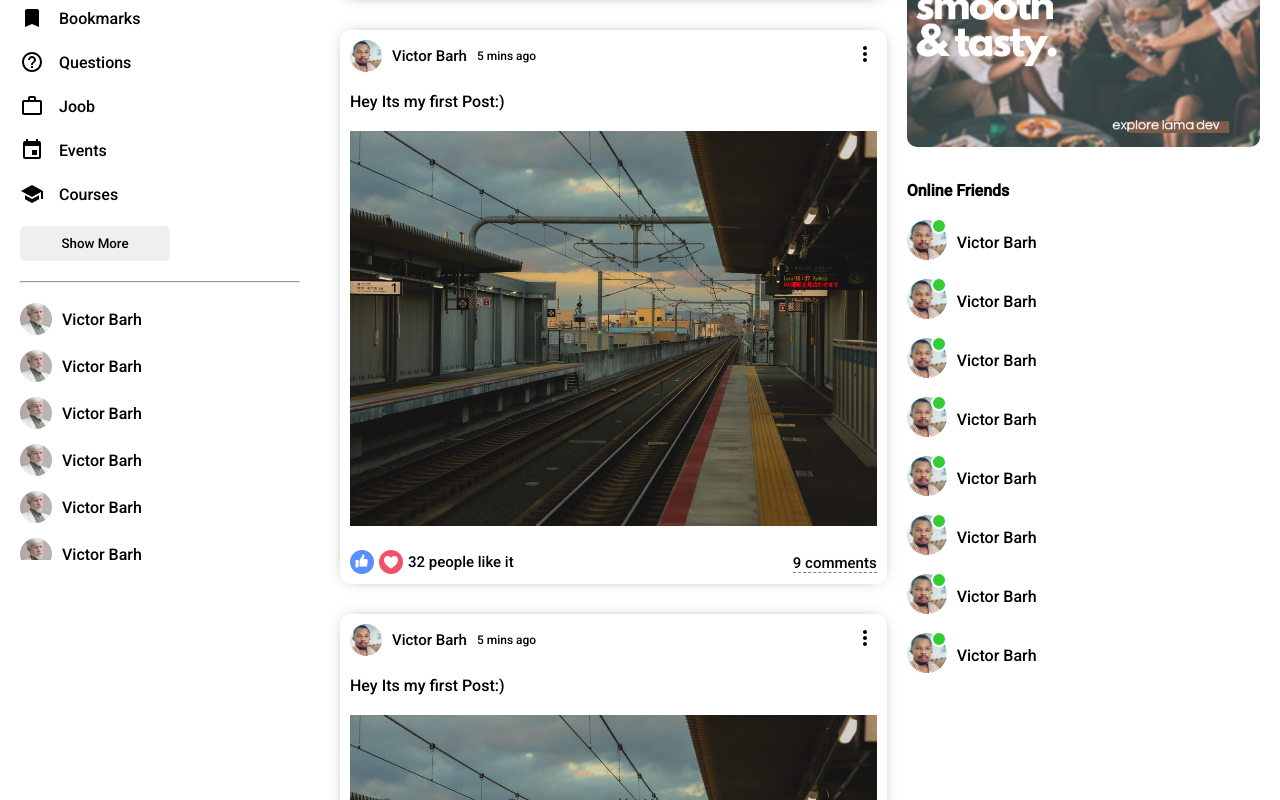
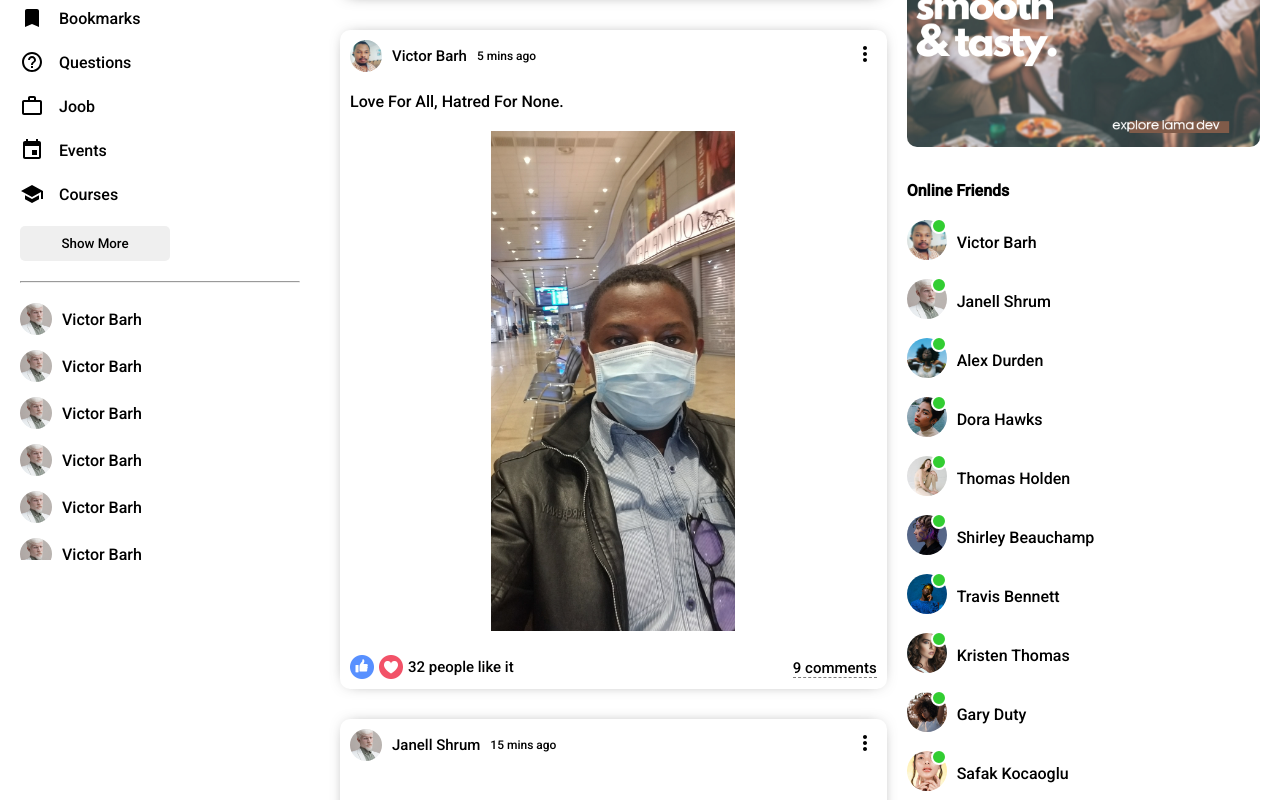
Before and after one commit to vic778/Facebook-clone, a React (Create React App) app: page / in a window 1280 px wide. Shown: the part 240-1040 px from the top of the page. Built offline with nearby package versions, Linux system fonts and the light colour scheme.

Commit message:
Get all posts, friends list from the local database

```diff
--- a/src/components/Feed.js
+++ b/src/components/Feed.js
@@ -1,6 +1,7 @@
 import React from 'react';
 import '../styles/FeedStyle.css';
 import Post from './Post';
+import { Posts } from '../dummyData';
 import Share from './Share';
 
 const Feed = () => {
@@ -8,10 +9,9 @@
         <div className='feed'>
             <div className="feedWrapper">
                 <Share />
-                <Post />
-                <Post />
-                <Post />
-                <Post />
+                {Posts.map((p) => (
+                    <Post key={p.id} post={p} />
+                ))}
             </div>
         </div>
     );
--- /dev/null
+++ b/src/components/Online.jsx
@@ -0,0 +1,22 @@
+import React from "react";
+import "../styles/OnlineStyle.css";
+
+const Online = ({user}) => {
+  return (
+    <div>
+      <li className="rightbarFriend">
+        <div className="rightbarhProfilImgContainer">
+          <img
+            src={user.profilePicture}
+            alt=""
+            className="rightbarProfilImg"
+          />
+          <span className="rightbarOnline"></span>
+        </div>
+        <span className="rightbarUserName">{user.username} </span>
+      </li>
+    </div>
+  );
+};
+
+export default Online;
--- a/src/components/Post.js
+++ b/src/components/Post.js
@@ -1,33 +1,35 @@
 import { MoreVert } from '@material-ui/icons';
 import React from 'react';
+import { Users } from '../dummyData';
 import '../styles/PostStyle.css';
 
-const Post = () => {
+const Post = ({post}) => {
+
     return (
         <div className='post'>
             <div className="postWrapper">
                 <div className="postTop">
                     <div className="postTopLeft">
-                        <img className='postProfilImg' src="assets/person/vic.jpg" alt="" />
-                        <span className="postUserName">Victor Barh</span>
-                        <span className="postDate">5 mins ago</span>
+                        <img className='postProfilImg' src={Users.filter((u) => u.id === post?.userId)[0].profilePicture} alt="" />
+                        <span className="postUserName">{Users.filter((u) => u.id === post?.userId)[0].username}</span>
+                        <span className="postDate">{post.date}</span>
                     </div>
                     <div className="postTopRight">
                         <MoreVert />
                     </div>
                 </div>
                 <div className="postCenter">
-                    <span className="postText">Hey Its my first Post:)</span>
-                    <img className='postImg' src="assets/post/1.jpeg" alt="" />
+                    <span className="postText">{post?.desc} </span>
+                    <img className='postImg' src={post.photo} alt="" />
                 </div>
                 <div className="postBottom">
                     <div className="postBottomLeft">
                         <img className="likeIcon" src="assets/like.png" alt="" />
                         <img className="likeIcon" src="assets/heart.png" alt="" />
-                        <span className="postLikeCounter">32 people like it</span>
+                        <span className="postLikeCounter">{post.like} people like it </span>
                     </div>
                     <div className="postBottomRight">
-                        <span className="postCommentText">9 comments</span>
+                        <span className="postCommentText">{post.comment} comments</span>
                     </div>
                 </div>
             </div>
--- a/src/components/Rightbar.js
+++ b/src/components/Rightbar.js
@@ -1,5 +1,7 @@
 import React from 'react';
+import { Users } from '../dummyData';
 import '../styles/RightStyle.css';
+import Online from './Online';
 
 const Rightbar = () => {
     return (
@@ -12,62 +14,9 @@
                <img className='rightbarAd' src="assets/ad.png" alt="" />
                <h4 className='rightbarTitle'>Online Friends</h4>
                <ul className="rightbarFriendList">
-                   <li className="rightbarFriend">
-                       <div className="rightbarhProfilImgContainer">
-                           <img src="assets/person/vic.jpg" alt="" className="rightbarProfilImg" />
-                           <span className='rightbarOnline'></span>
-                       </div>
-                       <span className="rightbarUserName">Victor Barh</span>
-                   </li>
-                   <li className="rightbarFriend">
-                       <div className="rightbarhProfilImgContainer">
-                           <img src="assets/person/vic.jpg" alt="" className="rightbarProfilImg" />
-                           <span className='rightbarOnline'></span>
-                       </div>
-                       <span className="rightbarUserName">Victor Barh</span>
-                   </li>
-                   <li className="rightbarFriend">
-                       <div className="rightbarhProfilImgContainer">
-                           <img src="assets/person/vic.jpg" alt="" className="rightbarProfilImg" />
-                           <span className='rightbarOnline'></span>
-                       </div>
-                       <span className="rightbarUserName">Victor Barh</span>
-                   </li>
-                   <li className="rightbarFriend">
-                       <div className="rightbarhProfilImgContainer">
-                           <img src="assets/person/vic.jpg" alt="" className="rightbarProfilImg" />
-                           <span className='rightbarOnline'></span>
-                       </div>
-                       <span className="rightbarUserName">Victor Barh</span>
-                   </li>
-                   <li className="rightbarFriend">
-                       <div className="rightbarhProfilImgContainer">
-                           <img src="assets/person/vic.jpg" alt="" className="rightbarProfilImg" />
-                           <span className='rightbarOnline'></span>
-                       </div>
-                       <span className="rightbarUserName">Victor Barh</span>
-                   </li>
-                   <li className="rightbarFriend">
-                       <div className="rightbarhProfilImgContainer">
-                           <img src="assets/person/vic.jpg" alt="" className="rightbarProfilImg" />
-                           <span className='rightbarOnline'></span>
-                       </div>
-                       <span className="rightbarUserName">Victor Barh</span>
-                   </li>
-                   <li className="rightbarFriend">
-                       <div className="rightbarhProfilImgContainer">
-                           <img src="assets/person/vic.jpg" alt="" className="rightbarProfilImg" />
-                           <span className='rightbarOnline'></span>
-                       </div>
-                       <span className="rightbarUserName">Victor Barh</span>
-                   </li>
-                   <li className="rightbarFriend">
-                       <div className="rightbarhProfilImgContainer">
-                           <img src="assets/person/vic.jpg" alt="" className="rightbarProfilImg" />
-                           <span className='rightbarOnline'></span>
-                       </div>
-                       <span className="rightbarUserName">Victor Barh</span>
-                   </li>
+                  {Users.map((u) => (
+                      <Online key={u.id} user={u} />
+                  ))}
                </ul>
            </div>
         </div>
--- /dev/null
+++ b/src/dummyData.js
@@ -0,0 +1,139 @@
+export const Users = [
+  {
+    id:1,
+    profilePicture: "assets/person/vic.jpg",
+    username: "Victor Barh",
+  },
+  {
+    id:2,
+    profilePicture: "assets/person/2.jpeg",
+    username: "Janell Shrum",
+  },
+  {
+    id:3,
+    profilePicture: "assets/person/3.jpeg",
+    username: "Alex Durden",
+  },
+  {
+    id:4,
+    profilePicture: "assets/person/4.jpeg",
+    username: "Dora Hawks",
+  },
+  {
+    id:5,
+    profilePicture: "assets/person/5.jpeg",
+    username: "Thomas Holden",
+  },
+  {
+    id:6,
+    profilePicture: "assets/person/6.jpeg",
+    username: "Shirley Beauchamp",
+  },
+  {
+    id:7,
+    profilePicture: "assets/person/7.jpeg",
+    username: "Travis Bennett",
+  },
+  {
+    id:8,
+    profilePicture: "assets/person/8.jpeg",
+    username: "Kristen Thomas",
+  },
+  {
+    id:9,
+    profilePicture: "assets/person/9.jpeg",
+    username: "Gary Duty",
+  },
+  {
+    id:10,
+    profilePicture: "assets/person/10.jpeg",
+    username: "Safak Kocaoglu",
+  },
+];
+
+export const Posts = [
+  {
+    id: 1,
+    desc: "Love For All, Hatred For None.",
+    photo: "assets/post/vic_mask.jpg",
+    date: "5 mins ago",
+    userId: 1,
+    like: 32,
+    comment: 9,
+  },
+  {
+    id: 2,
+    photo: "assets/post/2.jpeg",
+    date: "15 mins ago",
+    userId: 2,
+    like: 2,
+    comment: 1,
+  },
+  {
+    id: 3,
+    desc: "Every moment is a fresh beginning.",
+    photo: "assets/post/3.jpeg",
+    date: "1 hour ago",
+    userId: 3,
+    like: 61,
+    comment: 2,
+  },
+  {
+    id: 4,
+    photo: "assets/post/4.jpeg",
+    date: "4 hours ago",
+    userId: 4,
+    like: 7,
+    comment: 3,
+  },
+  {
+    id: 5,
+    photo: "assets/post/5.jpeg",
+    date: "5 hours ago",
+    userId: 5,
+    like: 23,
+    comment: 5,
+  },
+  {
+    id: 6,
+    photo: "assets/post/6.jpeg",
+    date: "1 day ago",
+    userId: 6,
+    like: 44,
+    comment: 6,
+  },
+  {
+    id: 7,
+    desc: "Never regret anything that made you smile.",
+    photo: "assets/post/7.jpeg",
+    date: "2 days ago",
+    userId: 7,
+    like: 52,
+    comment: 3,
+  },
+  {
+    id: 8,
+    photo: "assets/post/8.jpeg",
+    date: "3 days ago",
+    userId: 8,
+    like: 15,
+    comment: 1,
+  },
+  {
+    id: 9,
+    desc: "Change the world by being yourself.",
+    photo: "assets/post/9.jpeg",
+    date: "5 days ago",
+    userId: 9,
+    like: 11,
+    comment: 2,
+  },
+  {
+    id: 10,
+    photo: "assets/post/10.jpeg",
+    date: "1 week ago",
+    userId: 10,
+    like: 104,
+    comment: 12,
+  },
+];
--- /dev/null
+++ b/src/styles/OnlineStyle.css
@@ -0,0 +1,32 @@
+.rightbarFriend {
+    display: flex;
+    align-items: center;
+    margin-bottom: 15px;
+}
+
+.rightbarhProfilImgContainer {
+    margin-right: 10px;
+    position: relative;
+}
+
+.rightbarProfilImg {
+    width: 40px;
+    height: 40px;
+    border-radius: 50%;
+    object-fit: cover;
+}
+
+.rightbarOnline {
+    width: 12px;
+    height: 12px;
+    border-radius: 50%;
+    background-color: limegreen;
+    position: absolute;
+    top: -2px;
+    right: 0;
+    border: 2px solid white;
+}
+
+.rightbarUserName {
+    font-weight: 500;
+}
--- a/src/styles/RightStyle.css
+++ b/src/styles/RightStyle.css
@@ -37,36 +37,3 @@
     margin: 0;
     list-style: none;
 }
-
-.rightbarFriend {
-    display: flex;
-    align-items: center;
-    margin-bottom: 15px;
-}
-
-.rightbarhProfilImgContainer {
-    margin-right: 10px;
-    position: relative;
-}
-
-.rightbarProfilImg {
-    width: 40px;
-    height: 40px;
-    border-radius: 50%;
-    object-fit: cover;
-}
-
-.rightbarOnline {
-    width: 12px;
-    height: 12px;
-    border-radius: 50%;
-    background-color: limegreen;
-    position: absolute;
-    top: -2px;
-    right: 0;
-    border: 2px solid white;
-}
-
-.rightbarUserName {
-    font-weight: 500;
-}
--- a/src/styles/Sidebar.css
+++ b/src/styles/Sidebar.css
@@ -2,6 +2,8 @@
     flex: 3;
     height: calc(100vh - 50px);
     overflow: scroll;
+    position: sticky;
+    top: 50px;
 }
 
 ::-webkit-scrollbar {
--- a/src/styles/TopbarStyle.css
+++ b/src/styles/TopbarStyle.css
@@ -6,6 +6,7 @@
     align-items: center;
     position: sticky;
     top: 0;
+    z-index: 999;
 }
 
 .topbarLeft {
```
Also changed, not shown: Screenshots/screen5.png (added), public/assets/post/vic_mask.jpg (added).
